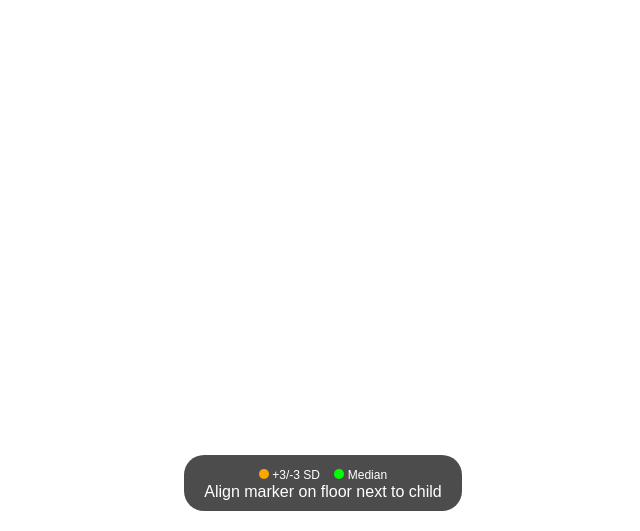
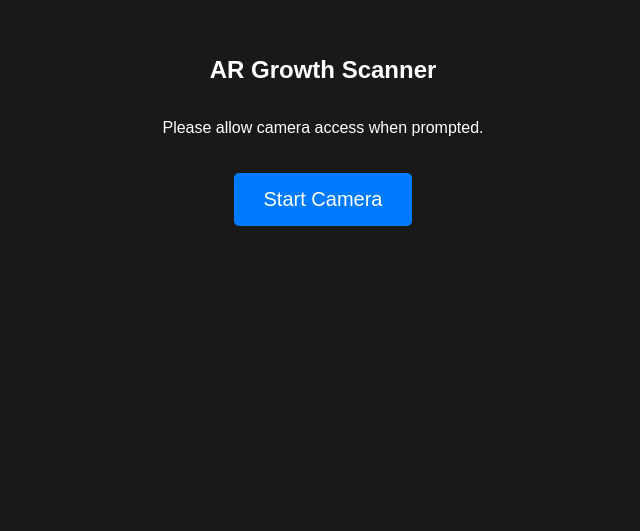
Before and after one commit to inspirehealthscience/ascenda-ar, a plain HTML site: page index.html in a window 1280 px wide. Shown: the part 269-800 px from the top of the page, without its empty margins (317-957 px from the left). Drawn offline with Linux system fonts and the light colour scheme.

Commit message:
new code 1

```diff
--- a/index.html
+++ b/index.html
@@ -8,6 +8,9 @@
     <script src="https://unpkg.com/aframe-look-at-component@0.8.0/dist/aframe-look-at-component.min.js"></script>
 
     <style>
+      body { margin: 0; overflow: hidden; font-family: sans-serif; }
+
+      /* The Overlay UI */
       #overlay {
         position: fixed;
         bottom: 20px;
@@ -16,8 +19,33 @@
         text-align: center;
         z-index: 10;
         pointer-events: none;
-        font-family: Arial, sans-serif;
       }
+
+      /* Start Button Screen */
+      #start-screen {
+        position: fixed;
+        top: 0; left: 0; width: 100%; height: 100%;
+        background: rgba(0,0,0,0.9);
+        z-index: 999;
+        display: flex;
+        flex-direction: column;
+        align-items: center;
+        justify-content: center;
+        color: white;
+      }
+
+      #start-btn {
+        padding: 15px 30px;
+        font-size: 20px;
+        background: #007bff;
+        color: white;
+        border: none;
+        border-radius: 5px;
+        cursor: pointer;
+        margin-top: 20px;
+      }
+
+      /* Legend Badges */
       .badge {
         background: rgba(0,0,0,0.7);
         color: white;
@@ -26,52 +54,63 @@
         font-size: 16px;
         display: inline-block;
       }
-      .legend {
-        display: inline-block;
-        margin: 0 5px;
-        font-size: 12px;
-      }
-      .dot { height: 10px; width: 10px; border-radius: 50%; display: inline-block; }
+      .dot { height: 10px; width: 10px; border-radius: 50%; display: inline-block; margin-right: 5px; }
     </style>
   </head>
 
-  <body style="margin: 0; overflow: hidden;">
+  <body>
 
-    <div id="overlay">
-      <div class="badge">
-        <span class="legend"><span class="dot" style="background:orange;"></span> +3/-3 SD</span>
-        <span class="legend"><span class="dot" style="background:#00ff00;"></span> Median</span>
-        <br>
-        Align marker on floor next to child
+    <div id="start-screen">
+      <h2>AR Growth Scanner</h2>
+      <p>Please allow camera access when prompted.</p>
+      <button id="start-btn" onclick="startAR()">Start Camera</button>
+    </div>
+
+    <div id="overlay" style="display:none;"> <div class="badge">
+        <span style="margin-right:15px;"><span class="dot" style="background:orange;"></span>±3 SD</span>
+        <span><span class="dot" style="background:#00ff00;"></span>Median</span>
       </div>
     </div>
 
-    <a-scene embedded arjs="sourceType: webcam; debugUIEnabled: false;">
+    <a-scene
+      embedded
+      vr-mode-ui="enabled: false"
+      arjs="sourceType: webcam; debugUIEnabled: false; detectionMode: mono_and_matrix; matrixCodeType: 3x3;">
 
-      <a-marker preset="hiro">
+      <a-marker preset="hiro" id="marker">
 
         <a-entity position="0 1.2 0">
             <a-torus color="orange" radius="0.3" radius-tubular="0.01" rotation="90 0 0" opacity="0.8"></a-torus>
-            <a-text value="+3 SD (120cm)" color="orange" align="center" position="0 0.4 0" scale="2 2 2" look-at="[camera]"></a-text>
+            <a-text value="+3 SD" color="orange" align="center" position="0 0.4 0" scale="2 2 2" look-at="[camera]"></a-text>
         </a-entity>
 
         <a-entity position="0 1.1 0">
             <a-torus color="#00ff00" radius="0.3" radius-tubular="0.02" rotation="90 0 0"></a-torus>
-            <a-cylinder color="#00ff00" height="0.05" radius="0.3" opacity="0.2"></a-cylinder>
-
-            <a-text value="MEDIAN (110cm)" color="#00ff00" align="center" position="0 0.4 0" scale="2 2 2" look-at="[camera]"></a-text>
+            <a-cylinder color="#00ff00" height="0.05" radius="0.3" opacity="0.15"></a-cylinder>
+            <a-text value="MEDIAN" color="#00ff00" align="center" position="0 0.4 0" scale="2 2 2" look-at="[camera]"></a-text>
         </a-entity>
 
         <a-entity position="0 1.0 0">
             <a-torus color="orange" radius="0.3" radius-tubular="0.01" rotation="90 0 0" opacity="0.8"></a-torus>
-            <a-text value="-3 SD (100cm)" color="orange" align="center" position="0 0.4 0" scale="2 2 2" look-at="[camera]"></a-text>
+            <a-text value="-3 SD" color="orange" align="center" position="0 0.4 0" scale="2 2 2" look-at="[camera]"></a-text>
         </a-entity>
 
-        <a-cylinder position="0 0.6 0" radius="0.01" height="1.2" color="white" opacity="0.1"></a-cylinder>
+        <a-box position="0 0 0" scale="0.1 0.01 0.1" color="blue"></a-box>
 
       </a-marker>
 
       <a-entity camera></a-entity>
     </a-scene>
+
+    <script>
+      function startAR() {
+        // Hide start screen
+        document.getElementById('start-screen').style.display = 'none';
+        document.getElementById('overlay').style.display = 'block';
+
+        // This triggers the scene to actually render, helping with the 'first load' bug
+        document.querySelector('a-scene').style.display = 'block';
+      }
+    </script>
   </body>
 </html>
```
